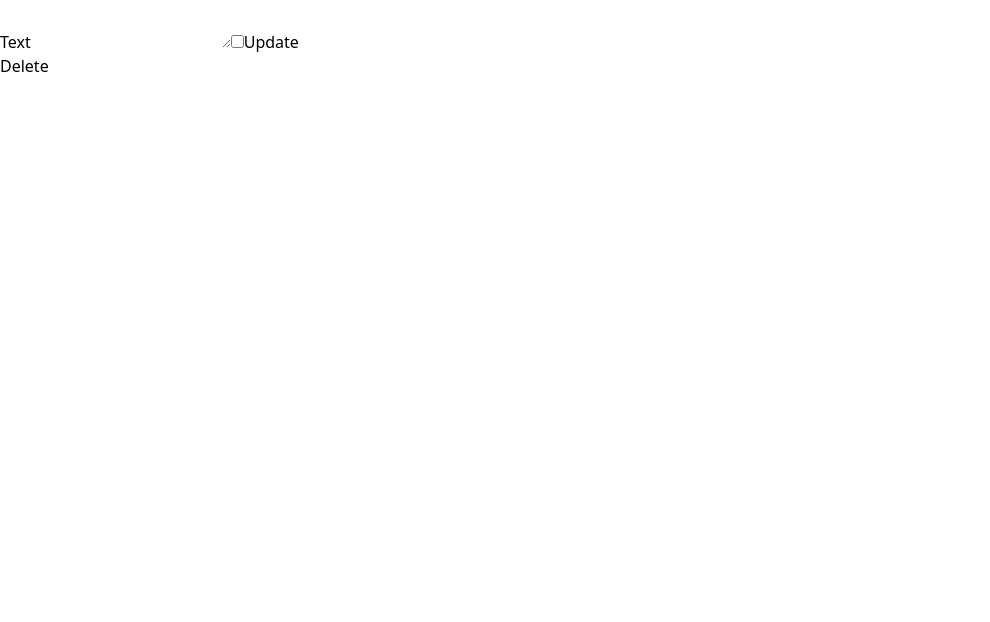
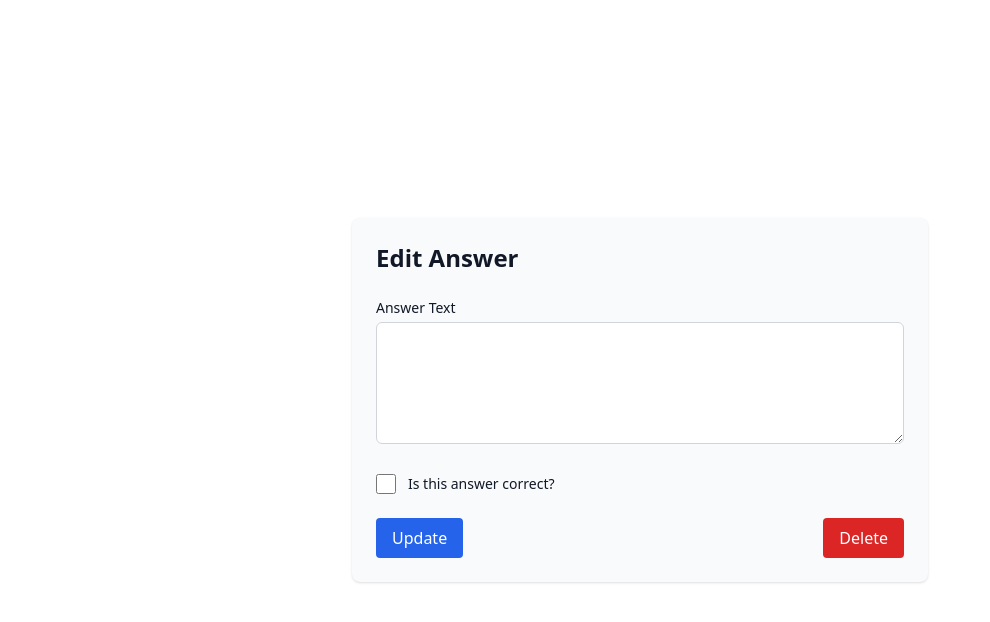
Before and after one commit to Olatundeawo/testApp, a React (Vite) app in the folder frontend/: page /answer/1 in a window 1280 px wide. Shown: the top 622 px of the page, without its empty margins (0-990 px from the left). Built offline with nearby package versions, Linux system fonts and the light colour scheme; no server answers.

Commit message:
style the component

```diff
--- a/frontend/src/components/answerList.jsx
+++ b/frontend/src/components/answerList.jsx
@@ -1,102 +1,169 @@
-import { useParams } from "react-router-dom";
+import { useParams, useNavigate } from "react-router-dom";
 import { useState, useEffect } from "react";
-import { useNavigate } from "react-router-dom";
 
 export default function AnswerList() {
   const { id } = useParams();
+  const navigate = useNavigate();
   const [answers, setAnswers] = useState({ text: "", is_correct: false });
+  const [loading, setLoading] = useState(true);
+  const [errors, setErrors] = useState({ text: "" });
 
   useEffect(() => {
-    fetch(`http://localhost:8000/catalog/api/answers/${id}/`)
-      .then((res) => res.json())
-      .then((data) => setAnswers(data))
-      .catch((error) => {
+    async function fetchAnswer() {
+      try {
+        const res = await fetch(
+          `http://localhost:8000/catalog/api/answers/${id}/`
+        );
+        const data = await res.json();
+        setAnswers(data);
+      } catch (error) {
         console.error(`Failed to fetch: ${error}`);
-      });
+      } finally {
+        setLoading(false);
+      }
+    }
+
+    fetchAnswer();
   }, [id]);
 
   const handleChange = (e) => {
     const { name, value } = e.target;
     setAnswers((prev) => ({ ...prev, [name]: value }));
+
+    // Clear error on type
+    if (name === "text" && value.trim()) {
+      setErrors((prev) => ({ ...prev, text: "" }));
+    }
   };
 
-  const handleChangeCheck = () => {
-    setAnswers((prev) => ({ ...prev, is_correct: !prev.is_correct }));
+  const handleChangeCheck = (e) => {
+    setAnswers((prev) => ({ ...prev, is_correct: e.target.checked }));
+  };
+
+  const validateForm = () => {
+    let valid = true;
+    const newErrors = {};
+
+    if (!answers.text.trim()) {
+      newErrors.text = "Answer text is required.";
+      valid = false;
+    }
+
+    setErrors(newErrors);
+    return valid;
   };
 
   const handleUpdate = async (e) => {
     e.preventDefault();
+    if (!validateForm()) return;
+
     try {
       const response = await fetch(
         `http://localhost:8000/catalog/api/answers/${id}/`,
         {
           method: "PUT",
-          headers: {
-            "Content-type": "application/json",
-          },
+          headers: { "Content-type": "application/json" },
           body: JSON.stringify(answers),
         }
       );
 
-      if (!response.ok) throw new Error(`Failed to fecth: ${response.status}`);
-      const update = response.json();
-      setAnswers((prev) =>
-        Object.entries(prev).map((data) =>
-          data.id === update.id ? update : data
-        )
-      );
+      if (!response.ok) throw new Error(`Failed to update: ${response.status}`);
+
+      alert("Answer updated successfully");
+      navigate("/answerchange"); // Return to where the answer was selected
     } catch (err) {
-      console.error(`Failed to fetch ${err}`);
+      console.error(`Update failed: ${err}`);
     }
   };
 
-  async function handleDelete(e) {
-    e.preventDefault();
-    if (confirm(`Are sure you want to delete Answer:${answers.text} ?`)) {
+  const handleDelete = async () => {
+    const confirmed = confirm(`Are you sure you want to delete this answer?`);
+    if (!confirmed) return;
+
     try {
       const response = await fetch(
         `http://localhost:8000/catalog/api/answers/${id}/`,
         {
           method: "DELETE",
-            headers: {
-              "Content-type": "application/json",
-            },
+          headers: { "Content-type": "application/json" },
         }
       );
-        if (!response.ok)
-          throw new Error(`Failed to fetch: ${response.status}`);
-        setAnswers((prev) => prev.filter((data) => data.id === !answers.id));
+
+      if (!response.ok) throw new Error(`Failed to delete: ${response.status}`);
+
+      alert("Answer deleted successfully");
+      navigate("/answerchange");
     } catch (error) {
-        console.error(error);
+      console.error(`Delete failed: ${error}`);
     }
-    }
-  }
+  };
 
   return (
+    <div className="min-h-screen flex items-center justify-center bg-white dark:bg-gray-900 text-gray-900 dark:text-gray-100 px-4 py-10">
+      {loading ? (
+        <div className="flex items-center space-x-3">
+          <div className="w-6 h-6 border-4 border-blue-500 border-t-transparent rounded-full animate-spin"></div>
+          <p className="text-sm">Loading answer...</p>
+        </div>
+      ) : (
+        <div className="max-w-xl w-full bg-gray-50 dark:bg-gray-800 p-6 rounded-lg shadow">
+          <h2 className="text-2xl font-semibold mb-6">Edit Answer</h2>
+          <form onSubmit={handleUpdate} className="space-y-6">
             <div>
-      {answers !== null && (
-        <form onSubmit={handleUpdate}>
-          <label>Text</label>
+              <label
+                htmlFor="AnswerText"
+                className="block text-sm font-medium mb-1"
+              >
+                Answer Text
+              </label>
               <textarea
                 id="AnswerText"
                 name="text"
+                rows={4}
+                className={`w-full p-3 border ${
+                  errors.text
+                    ? "border-red-500"
+                    : "border-gray-300 dark:border-gray-600"
+                } rounded-md bg-white dark:bg-gray-700 focus:outline-none focus:ring-2 focus:ring-blue-500`}
                 value={answers.text}
                 onChange={handleChange}
-          ></textarea>
+              />
+              {errors.text && (
+                <p className="text-red-500 text-sm mt-1">{errors.text}</p>
+              )}
+            </div>
 
+            <div className="flex items-center space-x-3">
               <input
                 type="checkbox"
+                id="is_correct"
                 name="is_correct"
-            value={answers.is_correct}
+                checked={answers.is_correct}
                 onChange={handleChangeCheck}
-            checked={answers.is_correct}
+                className="h-5 w-5 text-blue-600 border-gray-300 rounded focus:ring-blue-500"
               />
-          <button type="submit">Update</button>
-          <br />
-          <button type="button" onClick={handleDelete}>
+              <label htmlFor="is_correct" className="text-sm font-medium">
+                Is this answer correct?
+              </label>
+            </div>
+
+            <div className="flex justify-between mt-6">
+              <button
+                type="submit"
+                className="bg-blue-600 text-white px-4 py-2 rounded hover:bg-blue-700 transition"
+              >
+                Update
+              </button>
+              <button
+                type="button"
+                onClick={handleDelete}
+                className="bg-red-600 text-white px-4 py-2 rounded hover:bg-red-700 transition"
+              >
                 Delete
               </button>
+            </div>
           </form>
+        </div>
       )}
     </div>
   );
```
Lines whose indentation alone changed are shown as unchanged.
